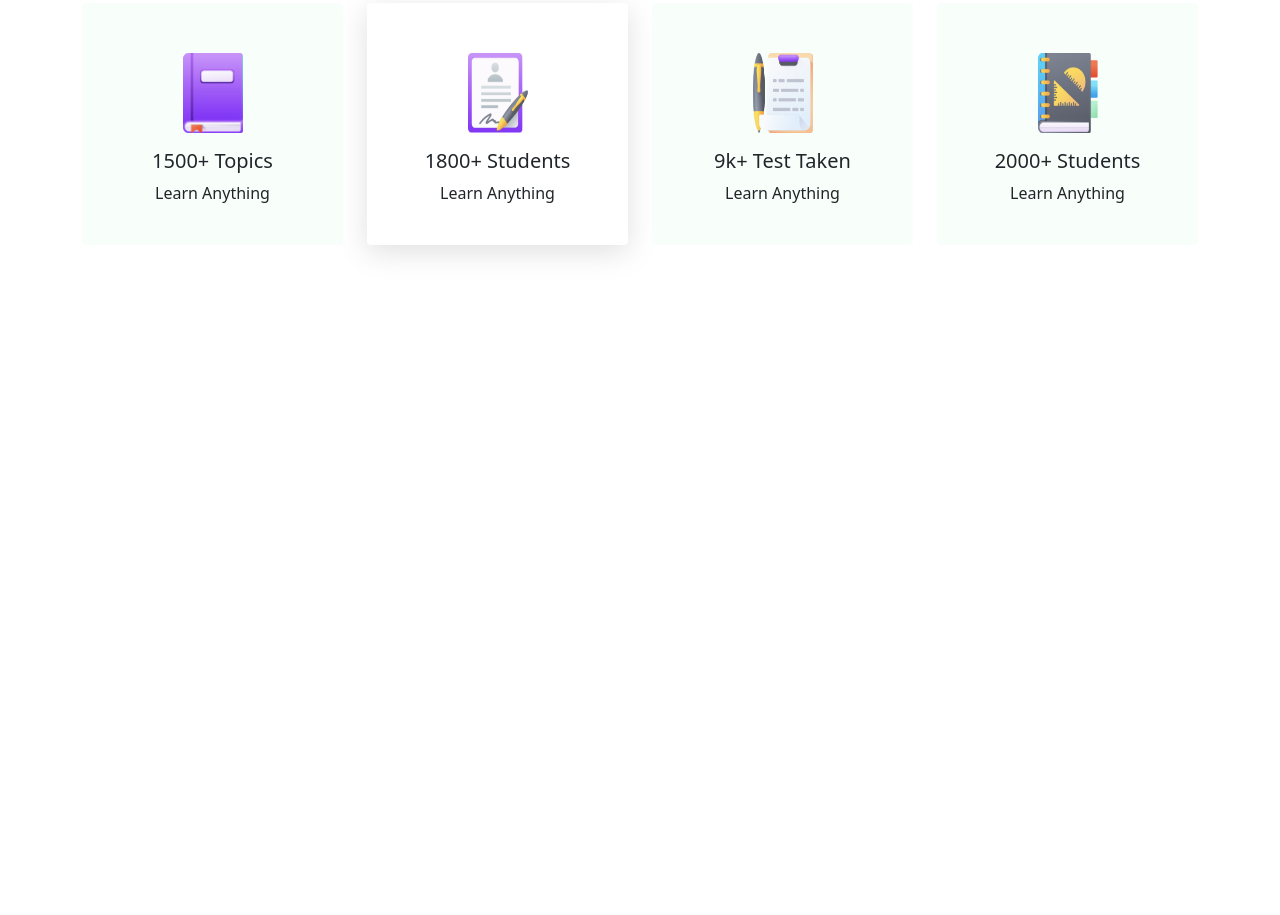
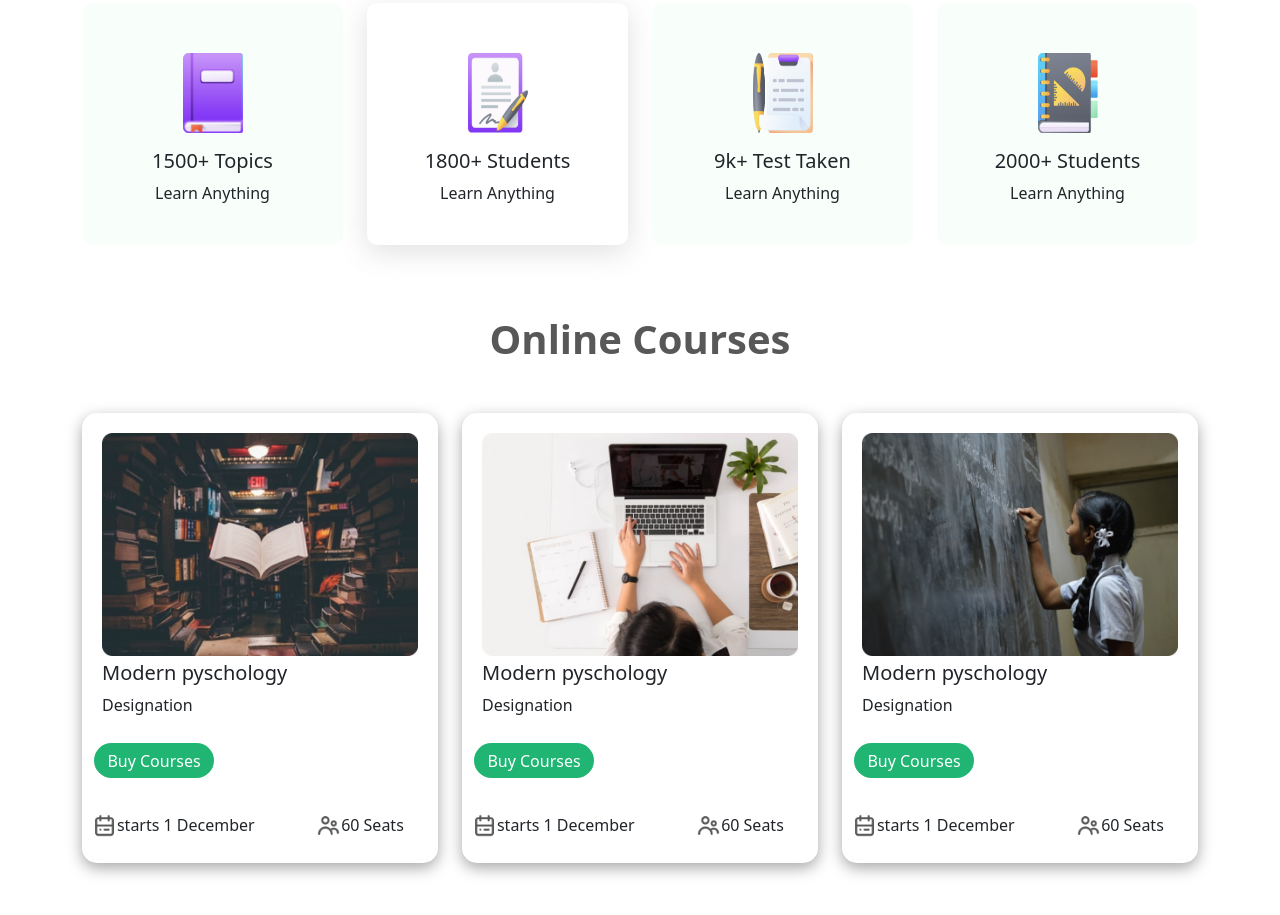
Before and after one commit to 10kshakir/school-resources, a plain HTML site: page index.html in a window 1280 px wide. Shown: the part 623-1538 px from the top of the page. Before the commit the page ends 938 px from the top, so only its background shows below. Drawn offline with nearby package versions, Linux system fonts and the light colour scheme.

Commit message:
online courses finished

```diff
--- a/index.html
+++ b/index.html
@@ -75,7 +75,7 @@
   <div class="container">
     <div class="row row-cols-2 row-cols-md-4 g-4">
       <div class="col" >
-        <div style="background-color: #F8FFFB; border: none;"  class="card">
+        <div style="background-color: #F8FFFB; border: none; border-radius: 10px;"  class="card">
           <img style="height: 80px ; width: 60px; margin-top: 50px;" src="icon/book.png" class="card-img-top mx-auto d-block" alt="...">
           <div class="card-body">
             <h5 class="card-title text-center">1500+ Topics</h5>
@@ -84,7 +84,7 @@
         </div>
       </div>
       <div class="col">
-        <div style="border: none; box-shadow: rgba(100, 100, 111, 0.2) 0px 7px 29px 0px;"  class="card">
+        <div style="border: none; border-radius: 10px; box-shadow: rgba(100, 100, 111, 0.2) 0px 7px 29px 0px;"  class="card">
           <img style="height: 80px ; width: 60px; margin-top: 50px;" src="icon/Student.png" class="card-img-top mx-auto d-block" alt="...">
           <div class="card-body">
             <h5 class="card-title text-center">1800+ Students</h5>
@@ -94,7 +94,7 @@
         </div>
       </div>
       <div class="col">
-        <div style="background-color: #F8FFFB; border: none;"  class="card">
+        <div style="background-color :#F8FFFB; border-radius: 10px; ; border: none;"  class="card">
           <img style="height: 80px ; width: 60px; margin-top: 50px;" src="icon/Test.png" class="card-img-top mx-auto d-block" alt="...">
           <div class="card-body">
             <h5 class="card-title text-center">9k+ Test Taken</h5>
@@ -104,7 +104,7 @@
         </div>
       </div>
       <div class="col">
-        <div style="background-color: #F8FFFB; border: none;"  class="card">
+        <div style="background-color: #F8FFFB; border-radius: 10px; border: none;"  class="card">
           <img style="height: 80px ; width: 60px; margin-top: 50px;" src="icon/Students.png" class="card-img-top mx-auto d-block" alt="...">
           <div class="card-body">
             <h5 class="card-title text-center">2000+ Students</h5>
@@ -118,7 +118,88 @@
 
   <!-- icon ends here -->
 
+<!-- online courses starts here -->
+  <div class="container">
+    <h1 style="color: rgb(89, 88, 88); font-weight: 600;margin-bottom:50px;" class="text-center">Online Courses</h1>
+    <div class="row row-cols-1 row-cols-md-3 g-4">
+      <div class="col">
+        <div class="card" style=" height: 450px; border: none;box-shadow: rgba(0, 0, 0, 0.35) 0px 5px 15px;
+             border-radius: 15px;" >
+          <img style="margin: 20px 20px 5px 20px;" src="Photos/Morder psyc.png"  alt="...">
 
+            <h5 style="margin-left: 20px;">Modern pyschology</h5>
+            <p style="margin-left: 20px;">Designation</p>
+            <button style="margin-left: 12px; height: 35px;  width: 120px;margin-top: 10px; margin-bottom: 35px;" type="button" class="get-started text-light  "><a class="link-decoration  " href="#">Buy Courses</a></button>
+            <div   class="row  " >
+
+              <div   class="col-md-7 d-flex justify-content-center">
+                <img style="height: 25px; width: 25px; " src="icon/calendar.png" alt="">
+                <p style="margin-right: 15px;">starts 1 December</p>
+              </div>
+              <div  class="col-md-4 d-flex justify-content-center">
+                <img style="height: 25px; width: 25px; margin-left: 10px;" src="icon/people.png" alt="">
+                <p>60 Seats</p>
+              </div>
+
+            </div>
+
+        </div>
+      </div>
+      <div class="col">
+        <div style=" height: 450px;border: none;box-shadow: rgba(0, 0, 0, 0.35) 0px 5px 15px;border-radius: 15px;" class="card">
+          <img style="margin:20px 20px 5px 20px;" src="Photos/Morder pychons.png"  alt="...">
+
+          <h5 style="margin-left: 20px;">Modern pyschology</h5>
+          <p style="margin-left: 20px;">Designation</p>
+          <button style="margin-left: 12px; height: 35px;  width: 120px; margin-bottom: 35px;margin-top: 10px;" type="button" class="get-started text-light  "><a class="link-decoration  " href="#">Buy Courses</a></button>
+          <div   class="row  " >
+
+            <div   class="col-md-7 d-flex justify-content-center">
+              <img style="height: 25px; width: 25px; " src="icon/calendar.png" alt="">
+              <p style="margin-right: 15px;">starts 1 December</p>
+            </div>
+            <div  class="col-md-4 d-flex justify-content-center">
+              <img style="height: 25px; width: 25px; margin-left: 10px;" src="icon/people.png" alt="">
+              <p>60 Seats</p>
+            </div>
+
+          </div>
+
+        </div>
+      </div>
+      <div  class="col">
+        <div   style="border: none;box-shadow: rgba(0, 0, 0, 0.35) 0px 5px 15px;border-radius: 15px; height: 450px;" class="card">
+          <img style="margin:20px 20px 5px 20px;" src="Photos/Morder pyschology.png" alt="...">
+
+          <h5 style="margin-left: 20px;">Modern pyschology</h5>
+          <p style="margin-left: 20px;">Designation</p>
+          <button style="margin-left: 12px; height: 35px;  width: 120px; margin-bottom: 35px;margin-top: 10px;" type="button" class="get-started text-light  "><a class="link-decoration  " href="#">Buy Courses</a></button>
+          <div   class="row  " >
+
+            <div   class="col-md-7 d-flex justify-content-center">
+              <img style="height: 25px; width: 25px; " src="icon/calendar.png" alt="">
+              <p style="margin-right: 15px;">starts 1 December</p>
+            </div>
+            <div  class="col-md-4 d-flex justify-content-center">
+              <img style="height: 25px; width: 25px; margin-left: 10px;" src="icon/people.png" alt="">
+              <p>60 Seats</p>
+            </div>
+
+          </div>
+
+        </div>
+      </div>
+
+    </div>
+
+
+
+
+  </div>
+
+
+
+<!-- online courses ends here -->
 
 
 
```
